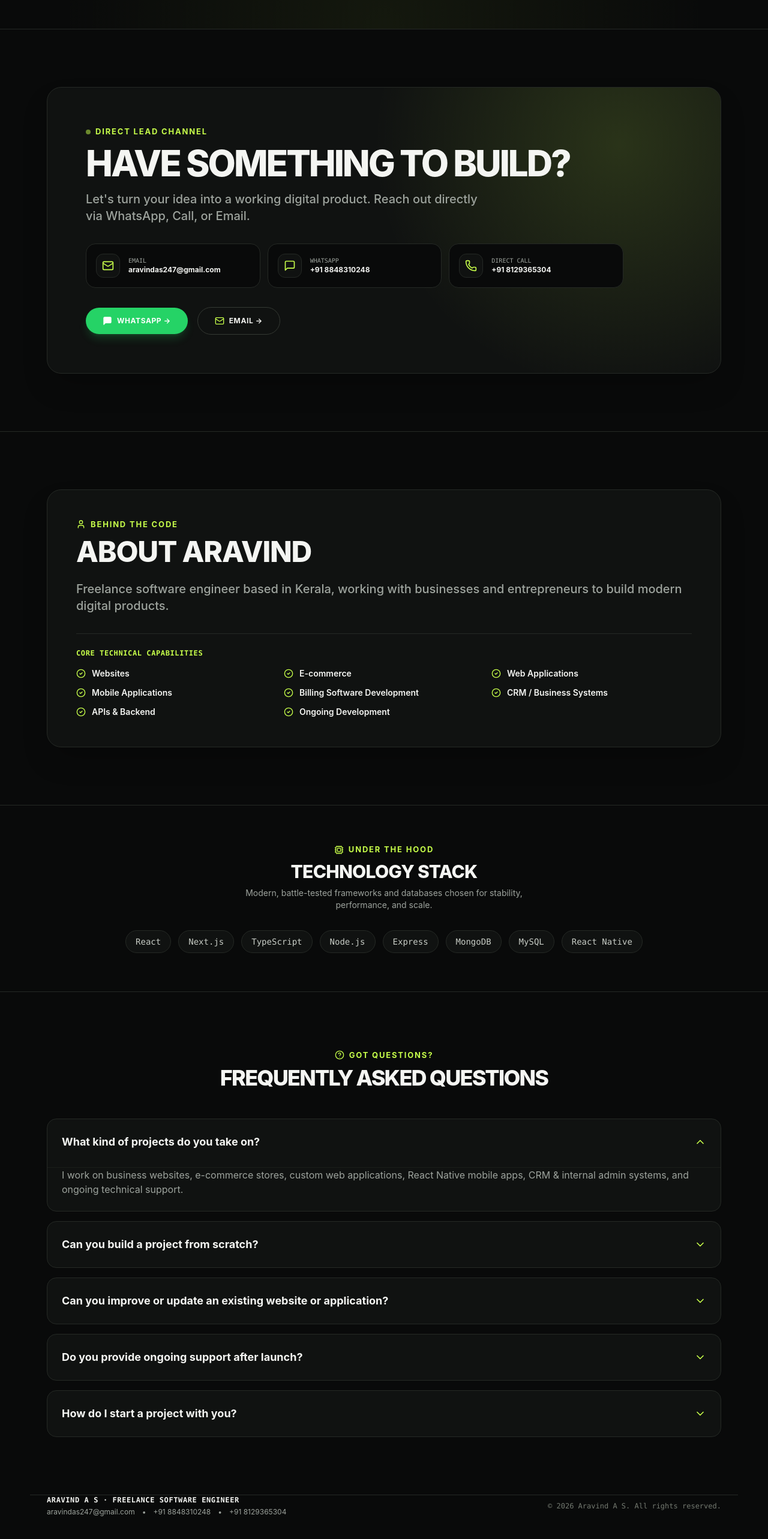
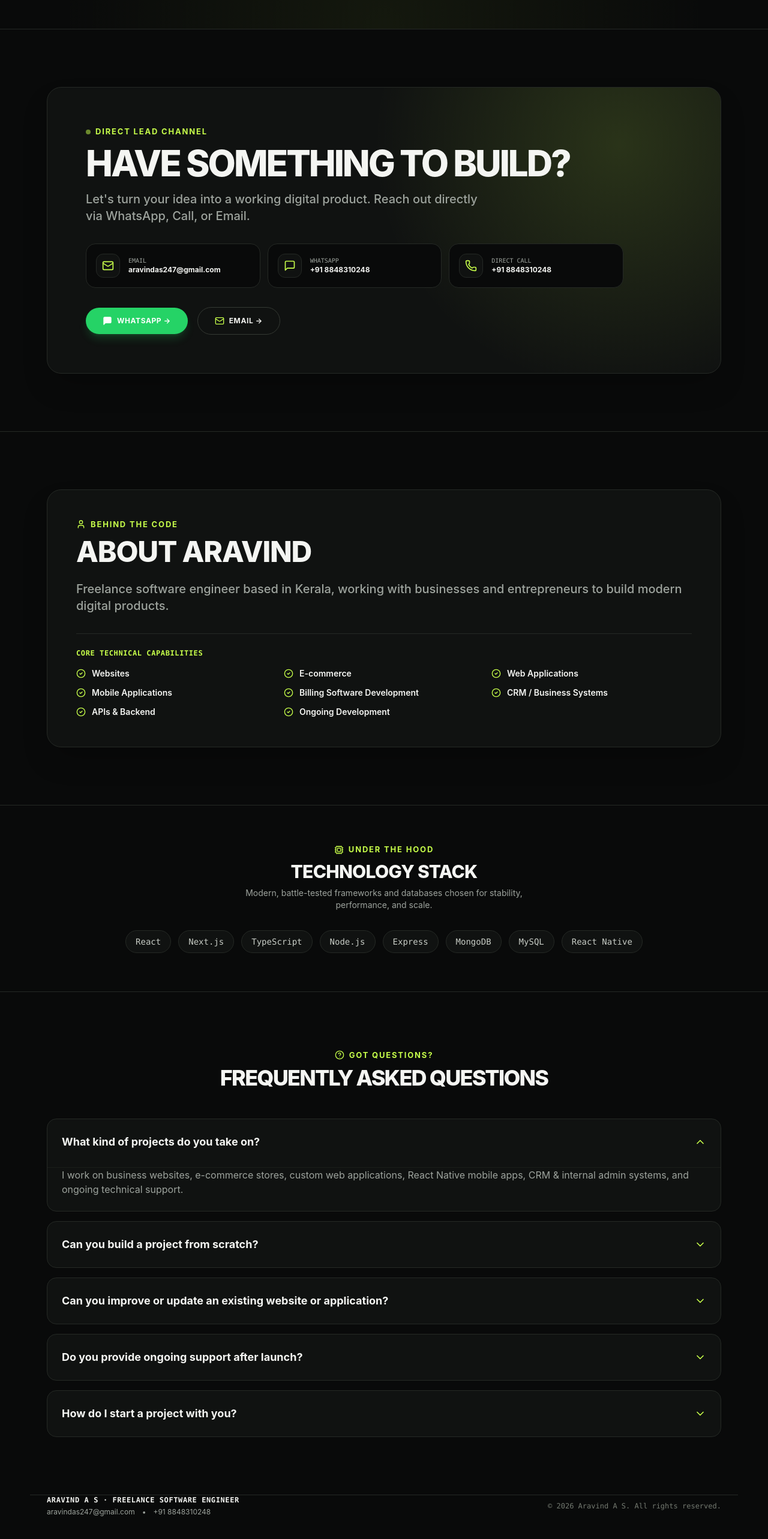
Before and after one commit to 11Aravind/aravind-portfolio, a Next.js app: page / in a window 1280 px wide. Shown: the part 7299-9865 px from the top of the page at 60% size. Built offline with nearby package versions, Linux system fonts and the light colour scheme.

Commit message:
Use +91 8848310248 as single phone contact number

```diff
--- a/components/ContactForm.tsx
+++ b/components/ContactForm.tsx
@@ -64,7 +64,7 @@ export default function ContactForm() {
             </a>
 
             <a
-              href="tel:918129365304"
+              href="tel:918848310248"
               className="p-4 rounded-2xl bg-[#090a0a] border border-[#252925] hover:border-[#3c4339] transition-all flex items-center gap-3.5 group"
             >
               <div className="w-10 h-10 rounded-xl bg-[#101211] border border-[#252925] flex items-center justify-center text-[#c7ff4a] shrink-0 group-hover:scale-105 transition-transform">
@@ -73,7 +73,7 @@ export default function ContactForm() {
               <div className="min-w-0 flex-1">
                 <span className="text-[10px] font-mono text-[#9da39d] block uppercase">Direct Call</span>
                 <span className="text-xs font-bold text-[#f4f5f2] group-hover:text-[#c7ff4a] transition-colors block">
-                  +91 8129365304
+                  +91 8848310248
                 </span>
               </div>
             </a>
--- a/components/Footer.tsx
+++ b/components/Footer.tsx
@@ -15,10 +15,6 @@ export default function Footer() {
           <a href="https://wa.me/918848310248" target="_blank" rel="noopener noreferrer" className="hover:text-[#c7ff4a] transition-colors">
             +91 8848310248
           </a>
-          <span>•</span>
-          <a href="tel:918129365304" className="hover:text-[#c7ff4a] transition-colors">
-            +91 8129365304
-          </a>
         </div>
       </div>
 
```
Also changed, not shown: 1 other file (tests, documents, lock files or other folders).
